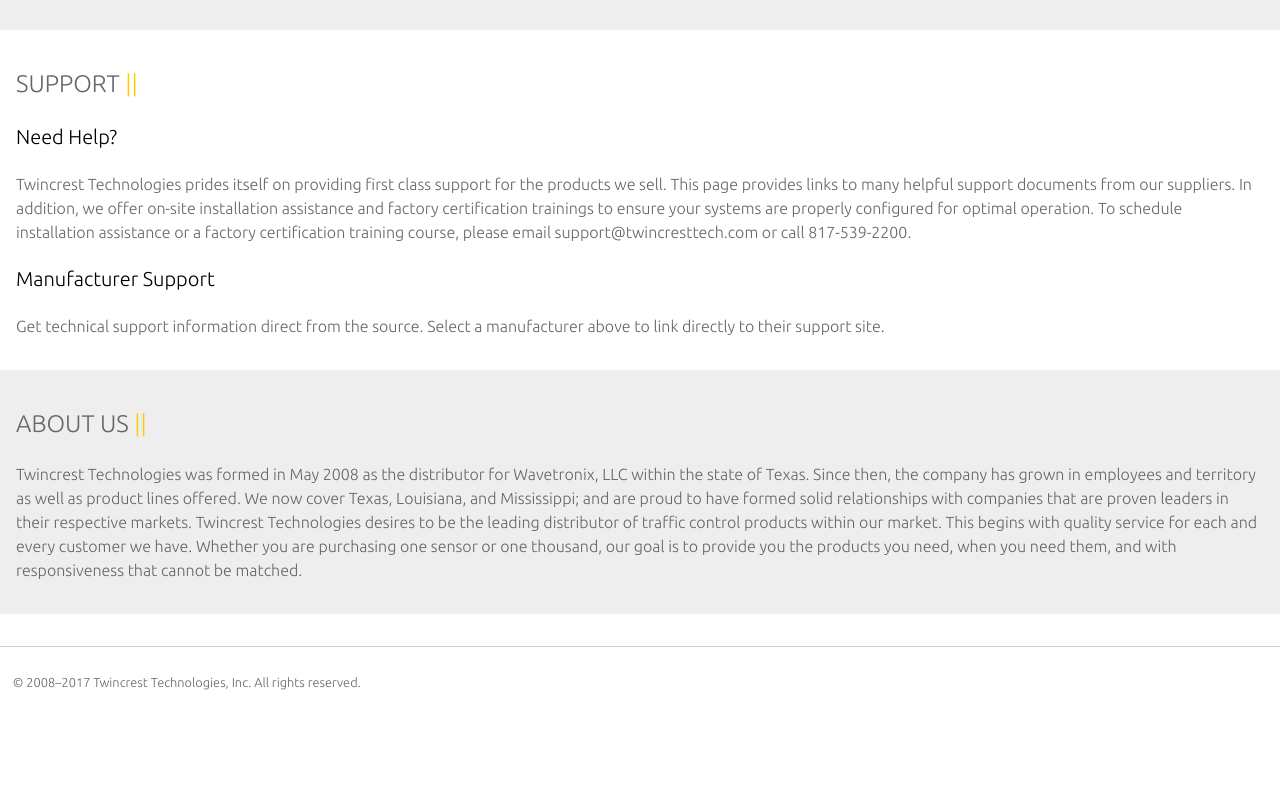
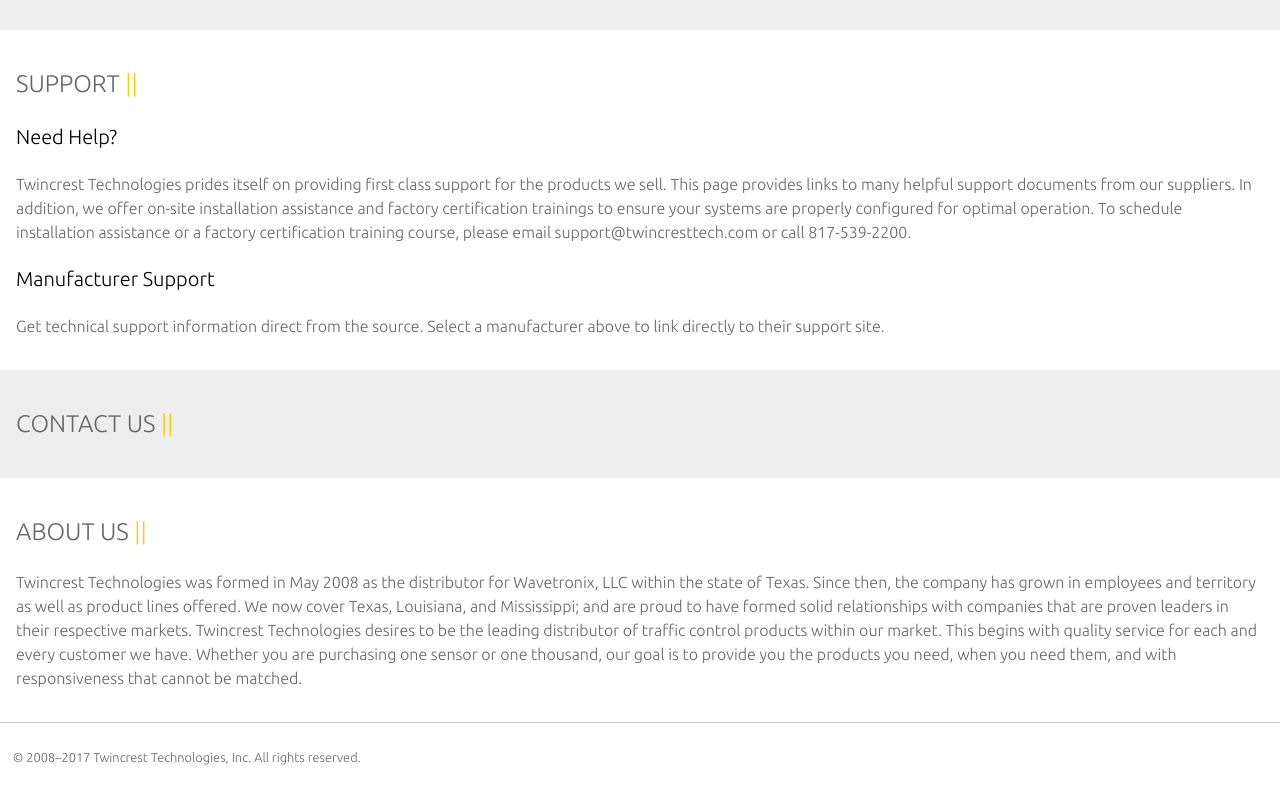
Before and after one commit to rapidturtle/com.twincresttech.www, an Angular app: page / in a window 1280 px wide. Shown: the part 1613-2406 px from the top of the page. Before the commit the page ends 2330 px from the top, so only its background shows below. Built offline with nearby package versions, Linux system fonts and the light colour scheme.

Commit message:
Create contact us module

```diff
--- a/src/app/app.component.html
+++ b/src/app/app.component.html
@@ -25,12 +25,12 @@
       <app-support></app-support>
     </section>
 
+    <section id="contact">
+      <app-contact></app-contact>
+    </section>
+
     <section id="about">
       <app-about></app-about>
-    </section>
-
-    <section id="contact">
-      <!-- <app-content></app-content> -->
     </section>
   </main>
 
--- /dev/null
+++ b/src/app/contact/contact.component.html
@@ -0,0 +1 @@
+<h2>Contact Us</h2>
--- /dev/null
+++ b/src/app/contact/contact.component.ts
@@ -0,0 +1,15 @@
+import { Component, OnInit } from '@angular/core';
+
+@Component({
+  selector: 'app-contact',
+  templateUrl: './contact.component.html',
+  styleUrls: ['./contact.component.scss']
+})
+export class ContactComponent implements OnInit {
+
+  constructor() { }
+
+  ngOnInit() {
+  }
+
+}
```
Also changed, not shown: src/app/app.module.ts (+5 -3 lines), src/app/contact/contact.module.ts (added, +13 -0 lines), src/app/contact/contact.component.scss (added), 1 other file (tests, documents, lock files or other folders).
